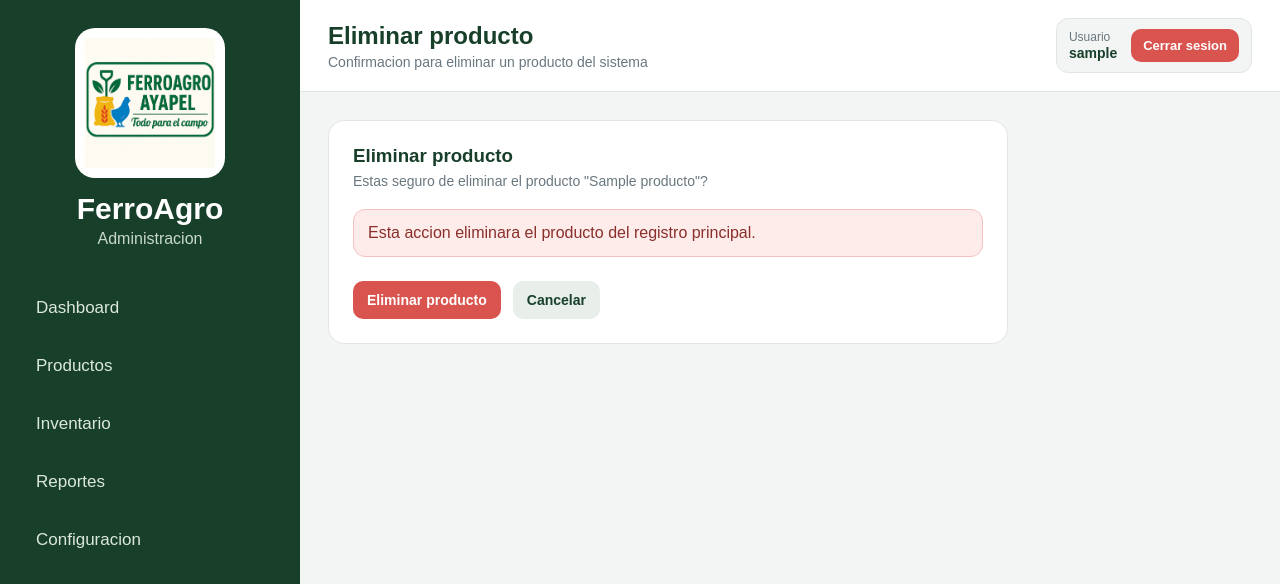
After one commit to JulioDelaOssa/Ferreteria-FerroAgro, a Django app: page /productos/eliminar/1/ in a window 1280 px wide. The commit adds this page. Shown: the top 584 px of the page. Run offline with Django 5.2, Linux system fonts and the light colour scheme; a user stored in the database is signed in; tables that the repository leaves empty hold one stand-in row (values such as "Sample post").

Commit message:
se agrego eliminar producto

```diff
--- a/inventario/urls.py
+++ b/inventario/urls.py
@@ -7,7 +7,7 @@ urlpatterns = [
     path('productos/', views.producto_lista, name='producto_lista'),
     path('productos/nuevo/', views.producto_crear, name='producto_crear'),
     path('productos/editar/<int:producto_id>/', views.producto_editar, name='producto_editar'),
-
+    path('productos/eliminar/<int:producto_id>/', views.producto_eliminar, name='producto_eliminar'),
 
     path(
         'login/',
--- a/inventario/views.py
+++ b/inventario/views.py
@@ -51,3 +51,15 @@ def producto_editar(request, producto_id):
         'form': form,
         'titulo': 'Editar producto'
     })
+
+@login_required
+def producto_eliminar(request, producto_id):
+    producto = get_object_or_404(Producto, id=producto_id)
+
+    if request.method == 'POST':
+        producto.delete()
+        return redirect('producto_lista')
+
+    return render(request, 'inventario/producto_confirmar_eliminar.html', {
+        'producto': producto
+    })
--- a/static/css/styles.css
+++ b/static/css/styles.css
@@ -556,3 +556,48 @@ body {
 .table-action:hover {
     background: #d9e5dd;
 }
+
+.table-actions {
+    display: flex;
+    gap: 8px;
+    flex-wrap: wrap;
+}
+
+.table-action.danger {
+    background: #fdecea;
+    color: #b83f3b;
+}
+
+.table-action.danger:hover {
+    background: #f8d2cf;
+}
+
+.btn-danger {
+    text-decoration: none;
+    background: #d9534f;
+    color: white;
+    padding: 11px 14px;
+    border: none;
+    border-radius: 10px;
+    font-size: 14px;
+    font-weight: bold;
+    white-space: nowrap;
+    cursor: pointer;
+}
+
+.btn-danger:hover {
+    background: #b83f3b;
+}
+
+.delete-card {
+    max-width: 680px;
+}
+
+.delete-info {
+    background: #fdecea;
+    color: #8a2f2b;
+    border: 1px solid #f5c2c0;
+    border-radius: 12px;
+    padding: 14px;
+    margin-bottom: 22px;
+}
--- /dev/null
+++ b/templates/inventario/producto_confirmar_eliminar.html
@@ -0,0 +1,24 @@
+{% extends 'base.html' %}
+
+{% block page_title %}Eliminar producto - FerroAgro{% endblock %}
+{% block header_title %}Eliminar producto{% endblock %}
+{% block header_description %}Confirmacion para eliminar un producto del sistema{% endblock %}
+
+{% block content %}
+
+<section class="panel-card delete-card">
+    <header class="panel-header">
+        <h3>Eliminar producto</h3>
+        <p>Estas seguro de eliminar el producto "{{ producto.nombre }}"?</p>
+    </header>
+    <section class="delete-info">
+        <p>Esta accion eliminara el producto del registro principal.</p>
+    </section>
+    <form method="post" class="form-actions">
+        {% csrf_token %}
+        <button type="submit" class="btn-danger">Eliminar producto</button>
+        <a href="{% url 'producto_lista' %}" class="btn-secondary">Cancelar</a>
+    </form>
+</section>
+
+{% endblock %}
--- a/templates/inventario/producto_lista.html
+++ b/templates/inventario/producto_lista.html
@@ -35,7 +35,10 @@
                     <td>${{ producto.precio }}</td>
                     <td>{{ producto.stock }}</td>
                     <td>
-                        <a href="{% url 'producto_editar' producto.id %}" class="table-action">✎ Editar</a>
+                        <section class="table-actions">
+                            <a href="{% url 'producto_editar' producto.id %}" class="table-action">✎ Editar</a>
+                            <a href="{% url 'producto_eliminar' producto.id %}" class="table-action danger">✕ Eliminar</a>
+                        </section>
                     </td>
                 </tr>
                 {% empty %}
```
